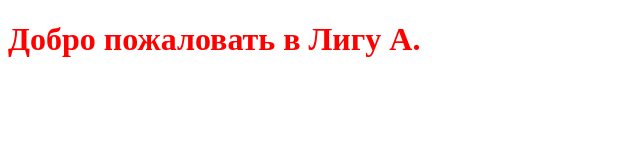
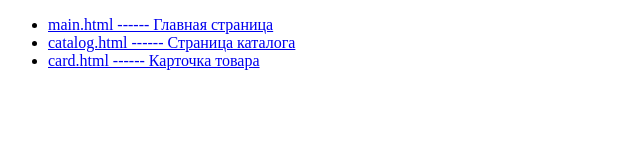
Before and after one commit to vatsunami/bikeshop, a plain HTML site: page source/index.html in a window 1280 px wide. Shown: the whole page, without its empty margins (0-640 px from the left). Drawn offline with nearby package versions, Linux system fonts and the light colour scheme; files that its build step writes are made by us from their sources.

Commit message:
Добавляет страницы

```diff
--- a/source/index.html
+++ b/source/index.html
@@ -4,10 +4,14 @@
     <meta charset="UTF-8">
     <meta name="viewport" content="width=device-width, initial-scale=1.0">
     <meta http-equiv="X-UA-Compatible" content="ie=edge">
-  <title>Стартовый шаблон</title>
+    <title>Список страниц</title>
     <link rel="stylesheet" href="css/style.css">
   </head>
   <body>
-  <h1>Добро пожаловать в Лигу А.</h1>
+    <ul>
+      <li><a href="main.html">main.html ------ Главная страница</a></li>
+      <li><a href="catalog.html">catalog.html ------ Страница каталога</a></li>
+      <li><a href="card.html">card.html ------ Карточка товара</a></li>
+    </ul>
   </body>
 </html>
```
Also changed, not shown: source/card.html (added), source/catalog.html (added), source/main.html (added). Lines whose indentation alone changed are shown as unchanged.
